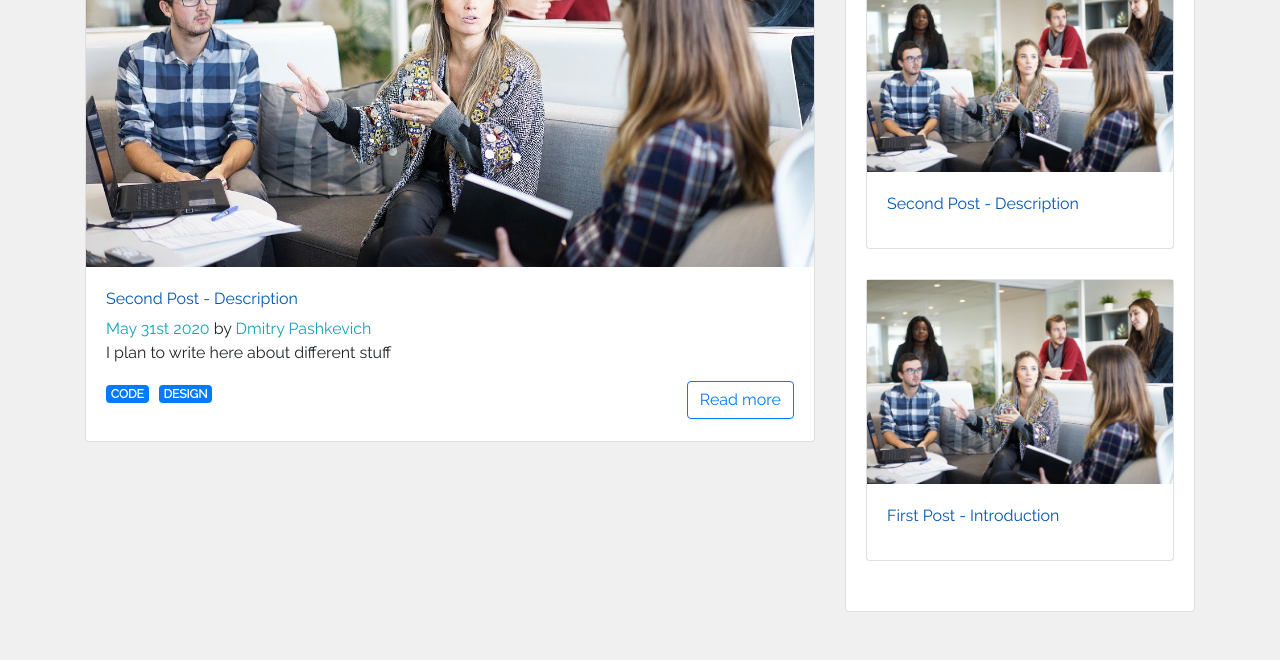
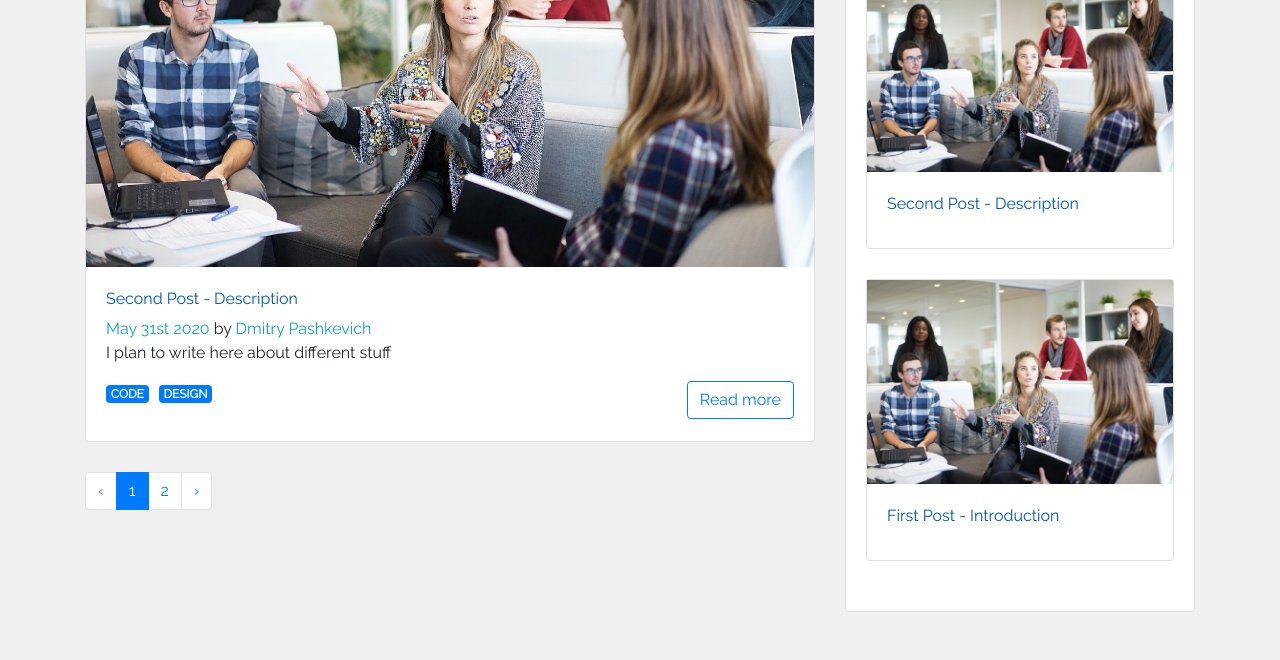
Before and after one commit to pashkevich-d/GatsbyBlog, a Gatsby site: page / in a window 1280 px wide. Shown: the part 1038-1698 px from the top of the page. Built offline with nearby package versions, Linux system fonts and the light colour scheme; Gatsby itself is replaced by a stand-in of ours.

Commit message:
add pagination links

```diff
--- a/gatsby-node.js
+++ b/gatsby-node.js
@@ -102,7 +102,8 @@
                 context: {
                     limit: postsPerPage,
                     skip: index * postsPerPage,
-                    currentPage
+                    currentPage,
+                    numberOfPages
                 }
             })
         })
--- /dev/null
+++ b/src/components/PaginationLinks.js
@@ -0,0 +1,52 @@
+import React from 'react';
+import {Pagination, PaginationItem, PaginationLink} from 'reactstrap'
+
+const PaginationLinks = ({currentPage, numberOfPages}) => {
+    const isFirst = currentPage === 1;
+    const isLast = currentPage === numberOfPages;
+    const previosPage = currentPage - 1 === 1 ? '/' : '/page/' + (currentPage - 1).toString()
+    const nextPage = "/page/" + (currentPage + 1).toString()
+    return (
+        <Pagination aria-label="Page navigation example">
+            {isFirst ? (
+                <PaginationItem disabled>
+                    <PaginationLink previous href="/"></PaginationLink>
+                </PaginationItem>
+            ) : (
+                <PaginationItem >
+                    <PaginationLink previous href={previosPage}></PaginationLink>
+                </PaginationItem>
+            )}
+
+            {Array.from({length: numberOfPages}, (_, i)=>
+            currentPage === i+1 ? (
+
+               <PaginationItem active key={`page-number${i + 1}`}>
+                    <PaginationLink href={`/${i === 0 ? '' : 'page/' + (i + 1)}`}>
+                        {i + 1}
+                    </PaginationLink>
+                 </PaginationItem>
+            ) : (
+                <PaginationItem key={`page-number${i + 1}`}>
+                    <PaginationLink href={`/${i === 0 ? '' : 'page/' + (i + 1)}`}>
+                    {i + 1}
+                    </PaginationLink>
+                </PaginationItem>
+            ))}
+
+            {
+                isLast ? (
+                    <PaginationItem disabled>
+                        <PaginationLink next href={nextPage}></PaginationLink>
+                    </PaginationItem>
+                ) : (
+                    <PaginationItem>
+                        <PaginationLink next href={nextPage}></PaginationLink>
+                    </PaginationItem>
+                )
+            }
+        </Pagination>
+     );
+}
+
+export default PaginationLinks;
--- a/src/pages/index.js
+++ b/src/pages/index.js
@@ -1,14 +1,18 @@
 import React from "react"
 import Layout from "../components/layout"
-
+import PaginationLinks from '../components/PaginationLinks'
 import SEO from "../components/seo"
 import { graphql, StaticQuery } from "gatsby"
 import Post from './../components/Post'
 
-const IndexPage = () => (
+const IndexPage = () => {
+  const postsPerPage = 2;
+  let numberOfPages;
+  return (
   <Layout pageTitle="Home Page">
     <SEO title="Home page" />
       <StaticQuery query={indexQuery} render={data=>{
+        numberOfPages= Math.ceil(data.allMarkdownRemark.totalCount / postsPerPage)
       return (
         <div>
           {data.allMarkdownRemark.edges.map(({node})=> (
@@ -21,17 +25,20 @@
             fluid={node.frontmatter.image.childImageSharp.fluid}
             tags={node.frontmatter.tags}/>
           ))}
+          <PaginationLinks currentPage={1} numberOfPages={numberOfPages}/>
         </div>
       )
     }}/>
   </Layout>
 )
+}
 
 const indexQuery = graphql`
 query title {
   allMarkdownRemark(
     sort: {fields: [frontmatter___date], order: DESC}
     limit: 2) {
+    totalCount
     edges {
       node {
         id
--- a/src/templates/post-list.js
+++ b/src/templates/post-list.js
@@ -2,15 +2,17 @@
 import Layout from '../components/layout'
 import Post from '../components/Post'
 import {graphql} from 'gatsby'
+import PaginationLinks from '../components/PaginationLinks'
 
 const postList = ({data, pageContext}) => {
     const posts = data.allMarkdownRemark.edges;
-    const {currentPage} = pageContext;
+    const {currentPage, numberOfPages} = pageContext;
     return (
         <Layout pageTitle={`Page: ${currentPage}`}>
             {posts.map(({node})=> {
                 return (<Post key={node.id} slug={node.fields.slug} title={node.frontmatter.title} author={node.frontmatter.author} date={node.frontmatter.date} body={node.excerpt} tags={node.frontmatter.tags} fluid={node.frontmatter.image.childImageSharp.fluid}/>)
             })}
+            <PaginationLinks currentPage={currentPage} numberOfPages={numberOfPages} />
         </Layout>
      );
 }
```
